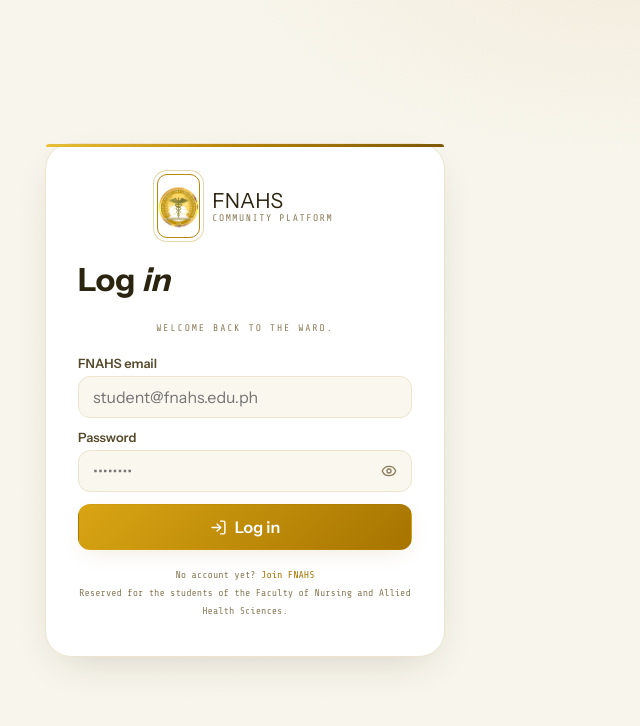
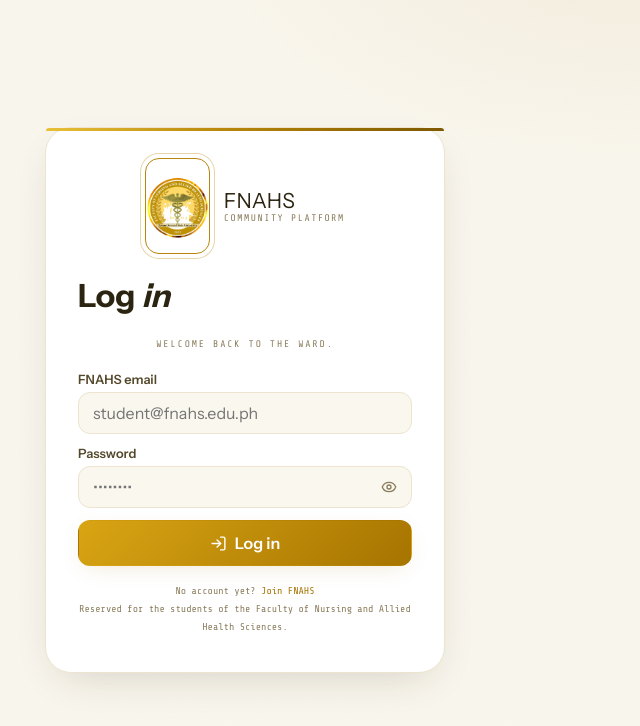
Before and after one commit to kurunami31/FNAHS, a React (Vite) app: page /login in a window 1280 px wide. Shown: the top 726 px of the page, without its empty margins (395-1035 px from the left). Built offline with nearby package versions, Linux system fonts and the light colour scheme; no server answers.

Commit message:
Truly center page content on wide screens with rail compensation

```diff
--- a/src/styles.css
+++ b/src/styles.css
@@ -252,10 +252,10 @@
 /* ---------- main ---------- */
 .main {
   flex: 1;
-  margin-left: var(--rail-w);
+  margin-left: auto;
   margin-right: auto;
-  padding: calc(var(--topbar-h) + 30px) 34px 90px;
-  max-width: 1120px;
+  padding: calc(var(--topbar-h) + 30px) 34px 90px calc(var(--rail-w) + 34px);
+  max-width: calc(1120px + var(--rail-w));
   width: 100%;
   min-height: 100vh;
   min-height: 100dvh;
@@ -298,8 +298,8 @@
   }
   .topbar .brand-mobile img { width: 30px; height: 30px; border-radius: 50%; object-fit: contain; background: var(--paper); border: 1px solid var(--gold); padding: 2px; }
   .topbar .top-ctx { display: none; }
-  .main {
-    margin-left: 0;
+.main {
+    margin: 0;
     padding: calc(var(--topbar-h) + env(safe-area-inset-top) + 20px) 16px calc(var(--tabbar-h) + env(safe-area-inset-bottom) + 24px);
     max-width: none;
   }
@@ -1315,16 +1315,16 @@
 /* ============================================================
    AUTH � compact card, logo lockup, shorter form
    ============================================================ */
-.auth-logo { display: flex; align-items: center; justify-content: center; gap: 12px; margin-bottom: 14px; }
+.auth-logo { display: flex; align-items: center; justify-content: center; gap: 14px; margin-bottom: 16px; }
 .auth-logo img {
-  height: 64px;
+  height: 96px;
   width: auto;
   flex: none;
   object-fit: contain;
-  border-radius: 10px;
+  border-radius: 14px;
   background: var(--paper);
   border: 1px solid var(--gold);
-  box-shadow: 0 0 0 3px var(--paper), 0 0 0 4px color-mix(in srgb, var(--gold) 35%, transparent);
+  box-shadow: 0 0 0 4px var(--paper), 0 0 0 5px color-mix(in srgb, var(--gold) 35%, transparent);
 }
 .auth-card { padding: 30px 32px 26px; }
 .auth-title { font-size: 1.5rem; margin-bottom: 4px; }
@@ -1343,6 +1343,7 @@
 .page-c .page-title { justify-content: center; }
 .page-c .dir-tools { justify-content: center; }
 .page-c .dir-search { flex: 1 1 460px; max-width: 520px; }
+.page-c .member-count { text-align: center; }
 .events-head { text-align: center; }
 .events-head .page-sub { margin-bottom: 16px; }
 .events-head .btn { margin-bottom: 26px; }
```
